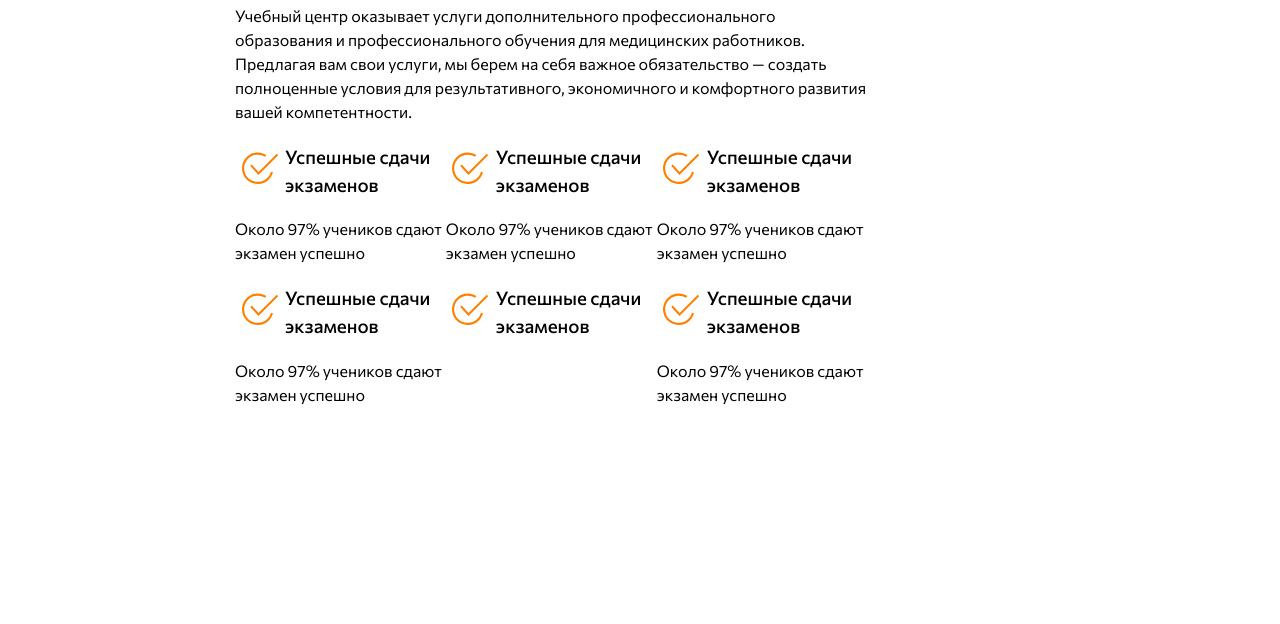
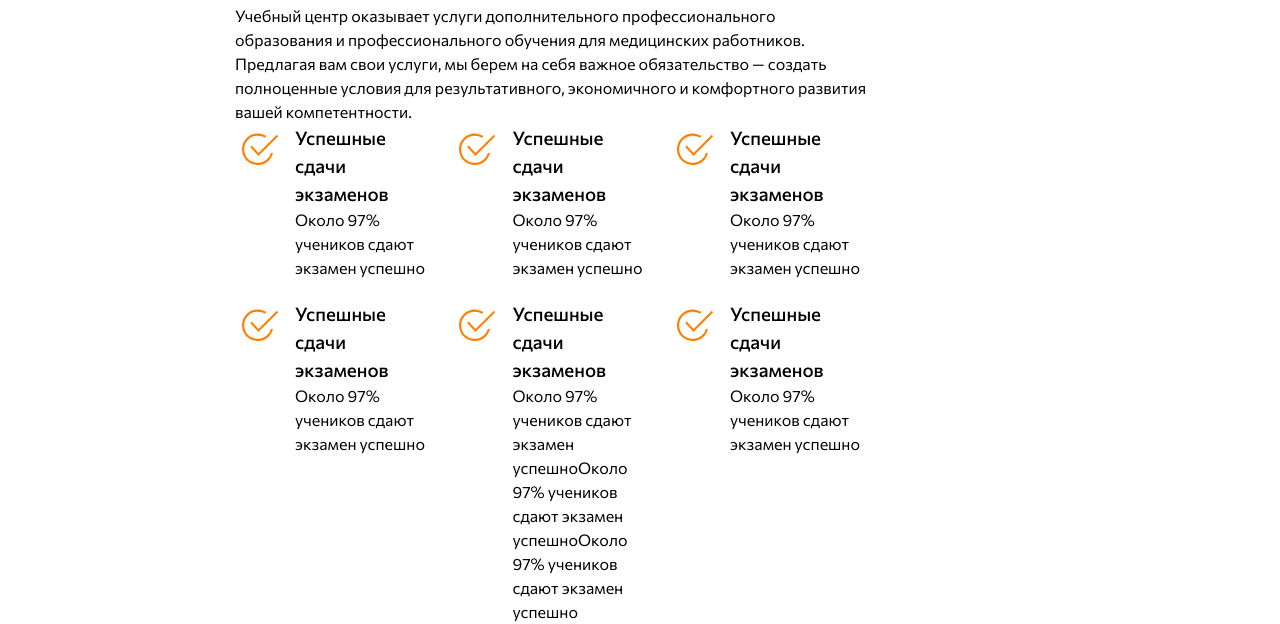
Before and after one commit to anastaciach/Training-center, a plain HTML site: page pages/index.html in a window 1280 px wide. Shown: the part 462-1086 px from the top of the page. Before the commit the page ends 869 px from the top, so only its background shows below. Drawn offline with Linux system fonts and the light colour scheme; files whose address does not match are found by name.

Commit message:
ref: changing the styles of the description block

```diff
--- a/pages/index.html
+++ b/pages/index.html
@@ -155,7 +155,7 @@
                         <div class="advantages-lists__item">
                             <div class="advantages-context">
                                 <div class="advantages-context__title"><h3>Успешные сдачи экзаменов</h3></div>
-                                <div class="advantages-context__subtitle"></div>
+                                <div class="advantages-context__subtitle">Около 97% учеников сдают экзамен успешноОколо 97% учеников сдают экзамен успешноОколо 97% учеников сдают экзамен успешно</div>
                             </div>
                         </div>
                         <div class="advantages-lists__item">
--- a/pages/styles.css
+++ b/pages/styles.css
@@ -297,30 +297,38 @@ position: relative;
 }
 /*конец стилей слайдера*/
 /*Начало стилей блока описание*/
-.description__advantages{
-    display:grid;
-    gap:0px;
-    justify-items: center;
-    grid-template-columns:1fr 1fr 1fr;
-    grid-template-rows:1fr,1fr,1fr;
-   /* align-items: center;*/
+.description__advantages {
+    display: grid;
+    grid-template-columns: repeat(3, 1fr);
+    /*grid-template-rows: repeat(3, 1fr);*/
+    gap: 20px;
 }
 
-.advantages-lists__item{
+.advantages-lists__item {
+    position: relative;
+    padding-left: 60px; /* Добавляем отступ слева для иконки */
+}
 
+.advantages-lists__item::before {
+    content: '';
+    position: absolute;
+    left:0;
+
+    width: 50px;
+    height: 50px;
+    background: url(../assets/icons/plus_icon.svg) no-repeat center;
 }
-.advantages-context{
 
+.advantages-context {
+    display: grid;
+    align-items: center;
 }
-.advantages-context::before{
-  content: '';
-  background: url(../assets/icons/plus_icon.svg) no-repeat center ;
-  position: relative;
-  float: left;
-  width: 50px;
-  height: 50px;
 
+.advantages-context__title h3 {
+    margin: 0;
 }
-.advantages-context__title{}
-.advantages-context__subtitle{}
+
+.advantages-context__subtitle p {
+    margin: 0;
+}
 /*Конец стилей блока описание*/
```
